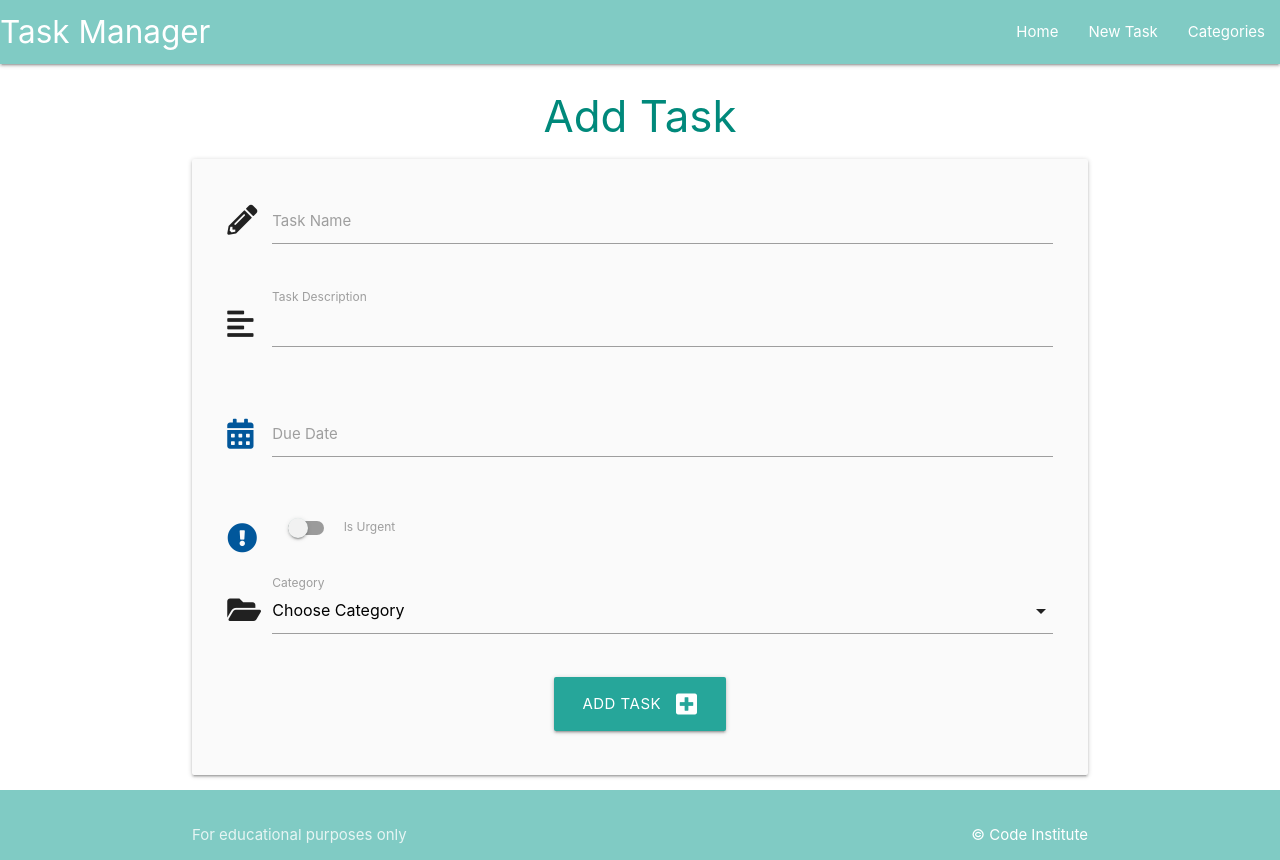
After one commit to cornishcoder1/Task-Manager-Walkthrough-Project-2, a Flask app: page /add_task in a window 1280 px wide. The commit adds this page. Run offline with Flask 2, Linux system fonts and the light colour scheme; data that the repository does not hold is empty.

```diff
--- a/taskmanager/routes.py
+++ b/taskmanager/routes.py
@@ -5,7 +5,8 @@ from taskmanager.models import Category, Task
 
 @app.route("/")
 def home():
-    return render_template("tasks.html")
+    tasks = list(Task.query.order_by(Task.id).all())
+    return render_template("tasks.html", tasks=tasks)
 
 
 @app.route("/categories")
@@ -38,3 +39,19 @@ def delete_category(category_id):
     db.session.delete(category)
     db.session.commit()
     return redirect(url_for("categories"))
+
+@app.route("/add_task", methods=["GET", "POST"])
+def add_task():
+    categories = list(Category.query.order_by(Category.category_name).all())
+    if request.method == "POST":
+        task = Task(
+            task_name=request.form.get("task_name"),
+            task_description=request.form.get("task_description"),
+            is_urgent=bool(True if request.form.get("is_urgent") else False),
+            due_date=request.form.get("due_date"),
+            category_id=request.form.get("category_id")
+        )
+        db.session.add(task)
+        db.session.commit()
+        return redirect(url_for("home"))
+    return render_template("add_task.html", categories=categories)
--- a/taskmanager/static/js/script.js
+++ b/taskmanager/static/js/script.js
@@ -2,4 +2,20 @@ document.addEventListener("DOMContentLoaded", function() {
     // sidenav initialization
     let sidenav = document.querySelectorAll(".sidenav");
     M.Sidenav.init(sidenav);
+
+    // datepicker initialization
+    let datepicker = document.querySelectorAll(".datepicker");
+    M.Datepicker.init(datepicker, {
+        format: "dd mmmm, yyyy",
+        i18n: {done: "Select"}
+    });
+
+    // select initialization
+    let selects = document.querySelectorAll("select");
+    M.FormSelect.init(selects);
+
+
+    // collapsible initializataion
+    let collapsibles = document.querySelectorAll(".collapsible");
+    M.Collapsible.init(collapsibles);
 });
--- /dev/null
+++ b/taskmanager/templates/add_task.html
@@ -0,0 +1,72 @@
+{% extends "base.html" %}
+{% block content %}
+
+<h3 class="teal-text text-darken-1 center-align">Add Task</h3>
+
+<div class="row card-panel grey lighten-5">
+    <form class="col s12" method="POST" action="{{ url_for('add_task') }}">
+        <!-- task name -->
+        <div class="row">
+            <div class="input-field col s12">
+                <i class="fas fa-pencil-alt prefix teal-lighten"></i>
+                <input id="task_name" name="task_name" minlength="3" maxlength="25" type="text" class="validate" required>
+                <label for="task_name">Task Name</label>
+            </div>
+        </div>
+        <!-- task description -->
+        <div class="row">
+            <div class="input-field col s12">
+                <i class="fas fa-align-left prefix teal-lighten"></i>
+                <textarea id="task_description" name="task_description" minlength="5" maxlength="200"
+                type="text" class="materialize-textarea
+                validate" required>
+                </textarea>
+                <label for="task_description">Task Description</label>
+            </div>
+        </div>
+        <!-- due date -->
+            <div class="row">
+                <div class="input-field col s12">
+                    <i class="fas fa-calendar-alt prefix light-blue-text text-darken-4"></i>
+                    <input id="due_date" name="due_date" type="text" class="datepicker validate" required>
+                    <label for="due_date">Due Date</label>
+                </div>
+            </div>
+       <!-- is urgent -->
+       <div class="row">
+        <div class="input-field col s12">
+            <div class="switch">
+                <i class="fas fa-exclamation-circle prefix light-blue-text text-darken-4"></i>
+                <label for="is_urgent">
+                    <input id="is_urgent" name="is_urgent" type="checkbox">
+                    <span class="lever"></span>
+                    Is Urgent
+                </label>
+            </div>
+        </div>
+    </div>
+         <!-- category id -->
+         <div class="row">
+            <div class="input-field col s12">
+                <i class="fas fa-folder-open prefix teal-lighten"></i>
+                <select id="category_id" name="category_id" class="validate" required>
+                    <option value="" disabled selected>Choose Category</option>
+                    {% for category in categories %}
+                        <option value="{{ category.id }}">{{ category.category_name }}</option>
+                    {% endfor %}
+                </select>
+                <label for="category_id">Category</label>
+            </div>
+        </div>
+        <!-- submit button -->
+        <div class="row">
+            <div class="col s12 center-align">
+                <button type="submit" class="btn-large teal-lighten darken-1">
+                    Add Task <i class="fas fa-plus-square right"></i>
+                </button>
+            </div>
+        </div>
+    </form>
+</div>
+
+{% endblock %}
--- a/taskmanager/templates/base.html
+++ b/taskmanager/templates/base.html
@@ -20,7 +20,7 @@
               <a href="#" data-target="mobile-demo" class="sidenav-trigger"><i class="fas fa-bars"></i></a>
               <ul class="right hide-on-med-and-down">
                 <li><a href="{{ url_for('home') }}">Home</a></li>
-                <li><a href="">New Task</a></li>
+                <li><a href="{{ url_for('add_task') }}">New Task</a></li>
                 <li><a href="{{ url_for('categories') }}">Categories</a></li>
               </ul>
             </div>
@@ -29,7 +29,7 @@
           <!--Mobile sidenav-->
           <ul class="sidenav" id="mobile-demo">
             <li><a href="{{ url_for('home') }}">Home</a></li>
-            <li><a href="">New Task</a></li>
+            <li><a href="{{ url_for('add_task') }}">New Task</a></li>
             <li><a href="{{ url_for('categories') }}">Categories</a></li>
           </ul>
     </header>
```
Also changed, not shown: taskmanager/templates/tasks.html (+26 -0 lines).
